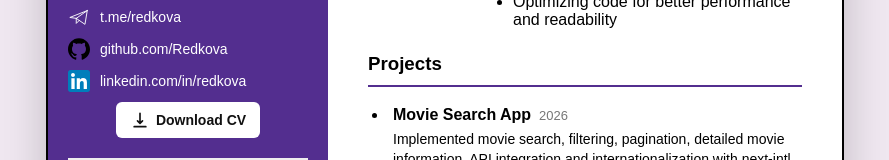
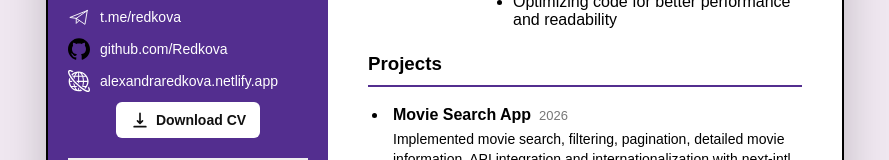
Before and after one commit to Redkova/cv-redkova, a plain HTML site: page index.html in a window 1280 px wide. Shown: the part 316-476 px from the top of the page, without its empty margins (195-1084 px from the left). Drawn offline with nearby package versions, Linux system fonts and the light colour scheme.

Commit message:
feat: add link to portfolio

```diff
--- a/index.html
+++ b/index.html
@@ -117,23 +117,12 @@
               target="_blank"
               class="contacts-item"
             >
-              <svg
+              <img
+                src="./assets/portfolio.svg"
                 class="socials-icons"
-                viewBox="0 0 72 72"
-                xmlns="http://www.w3.org/2000/svg"
-              >
-                <g fill="none" fill-rule="evenodd">
-                  <path
-                    d="M8,72 L64,72 C68.418278,72 72,68.418278 72,64 L72,8 C72,3.581722 68.418278,-8.11624501e-16 64,0 L8,0 C3.581722,8.11624501e-16 -5.41083001e-16,3.581722 0,8 L0,64 C5.41083001e-16,68.418278 3.581722,72 8,72 Z"
-                    fill="#007EBB"
-                  />
-                  <path
-                    d="M62,62 L51.315625,62 L51.315625,43.8021149 C51.315625,38.8127542 49.4197917,36.0245323 45.4707031,36.0245323 C41.1746094,36.0245323 38.9300781,38.9261103 38.9300781,43.8021149 L38.9300781,62 L28.6333333,62 L28.6333333,27.3333333 L38.9300781,27.3333333 L38.9300781,32.0029283 C38.9300781,32.0029283 42.0260417,26.2742151 49.3825521,26.2742151 C56.7356771,26.2742151 62,30.7644705 62,40.051212 L62,62 Z M16.349349,22.7940133 C12.8420573,22.7940133 10,19.9296567 10,16.3970067 C10,12.8643566 12.8420573,10 16.349349,10 C19.8566406,10 22.6970052,12.8643566 22.6970052,16.3970067 C22.6970052,19.9296567 19.8566406,22.7940133 16.349349,22.7940133 Z M11.0325521,62 L21.769401,62 L21.769401,27.3333333 L11.0325521,27.3333333 L11.0325521,62 Z"
-                    fill="#FFF"
-                  />
-                </g>
-              </svg>
-              linkedin.com/in/redkova
+                alt="portfolio"
+              />
+              alexandraredkova.netlify.app
             </a>
           </div>
           <div class="button-wrapper">
```
Also changed, not shown: assets/portfolio.svg (added).
